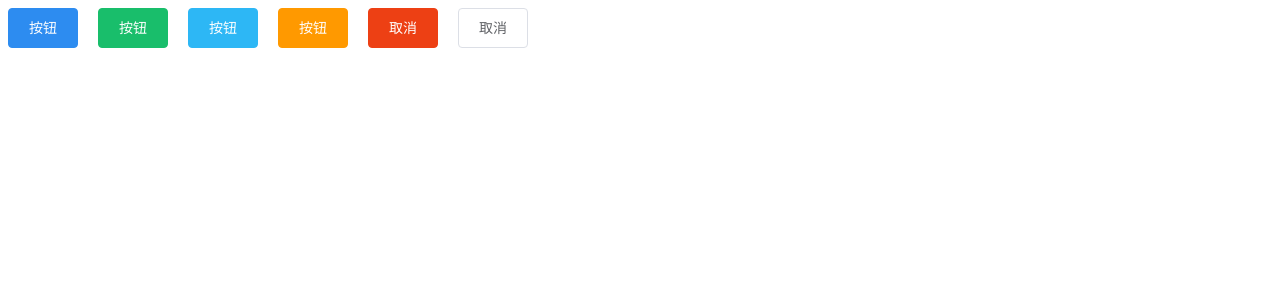
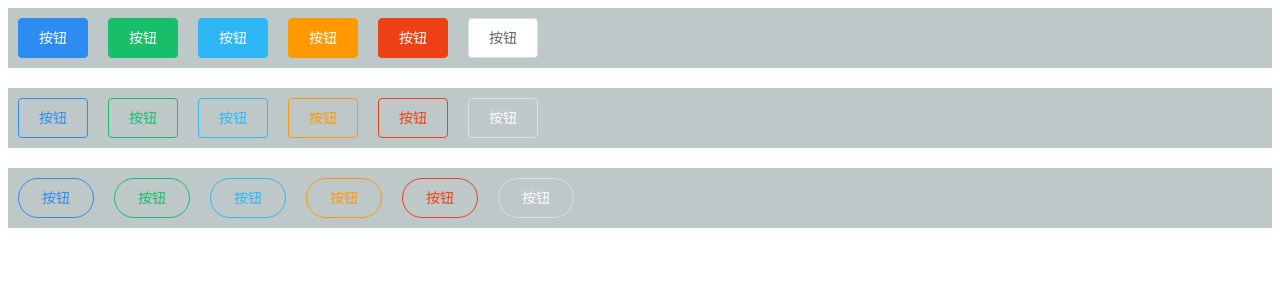
Before and after one commit to Phoebe0626/orange-ui, a Vue app: page / in a window 1280 px wide. Shown: the top 300 px of the page. Built offline with nearby package versions, Linux system fonts and the light colour scheme.

Commit message:
给button添加ghost和round属性

```diff
--- a/src/App.vue
+++ b/src/App.vue
@@ -5,8 +5,24 @@
       <o-button type="success">按钮</o-button>
       <o-button type="info">按钮</o-button>
       <o-button type="warning">按钮</o-button>
-      <o-button type="error">取消</o-button>
-      <o-button>取消</o-button>
+      <o-button type="error">按钮</o-button>
+      <o-button>按钮</o-button>
+    </div>
+    <div class="row">
+      <o-button ghost type="primary">按钮</o-button>
+      <o-button ghost type="success">按钮</o-button>
+      <o-button ghost type="info">按钮</o-button>
+      <o-button ghost type="warning">按钮</o-button>
+      <o-button ghost type="error">按钮</o-button>
+      <o-button ghost>按钮</o-button>
+    </div>
+    <div class="row">
+      <o-button round ghost type="primary">按钮</o-button>
+      <o-button round ghost type="success">按钮</o-button>
+      <o-button round ghost type="info">按钮</o-button>
+      <o-button round ghost type="warning">按钮</o-button>
+      <o-button round ghost type="error">按钮</o-button>
+      <o-button round ghost>按钮</o-button>
     </div>
   </div>
 </template>
@@ -19,6 +35,8 @@ export default {
 
 <style lang="scss">
 .row {
+  padding: 10px;
+  background-color: #bec8c8;
   margin-bottom: 20px;
   .o-button {
     margin-right: 20px;
--- a/src/components/button.vue
+++ b/src/components/button.vue
@@ -1,5 +1,11 @@
 <template>
-  <button class="o-button" :class="[`o-button--${type}`]">
+  <button
+    class="o-button"
+    :class="[`o-button--${type}`,
+      {'is-ghost': ghost},
+      {'is-round': round}
+    ]"
+  >
     <span><slot></slot></span>
   </button>
 </template>
@@ -11,7 +17,18 @@ export default {
     type: {
       type: String,
       default: 'default'
+    },
+    ghost: {
+      type: Boolean,
+      default: false
+    },
+    round: {
+      type: Boolean,
+      default: false
     }
+  },
+  created () {
+    console.log(this.ghost)
   }
 }
 </script>
@@ -29,7 +46,7 @@ export default {
   box-sizing: border-box;
   outline: none;
   // margin: 0;
-  transition: .1s;
+  transition: .2s;
   font-weight: 500;
   user-select: none;
   padding: 12px 20px;
@@ -102,4 +119,72 @@ export default {
     color: #fff;
   }
 }
+// 幽灵按钮：将其他按钮的内容反色，背景变为透明，常用在有色背景上
+.o-button.is-ghost {
+  color: #fff;
+  background-color: transparent;
+  &:hover,
+  &:focus {
+    background-color: transparent;
+    border-color: #409eff;
+    color: #409eff;
+  }
+}
+
+.o-button--primary.is-ghost {
+  color: #2d8cf0;
+  &:hover,
+  &:focus {
+    border-color: inherit;
+    background-color: rgba(255, 255, 255, .4);
+  }
+}
+.o-button--success.is-ghost {
+  color: #19be6b;
+  &:hover,
+  &:focus {
+    color: #19be6b;
+    border-color: #19be6b;
+    background-color: rgba(255, 255, 255, .4);
+  }
+}
+.o-button--info.is-ghost {
+  color: #2db7f5;
+  &:hover,
+  &:focus {
+    color: #2db7f5;
+    border-color: #2db7f5;
+    background-color: rgba(255, 255, 255, .4);
+  }
+}
+.o-button--warning.is-ghost {
+  color: #ff9900;
+  &:hover,
+  &:focus {
+    color: #ff9900;
+    border-color: #ff9900;
+    background-color: rgba(255, 255, 255, .4);
+  }
+}
+.o-button--error.is-ghost {
+  color: #ed4014;
+  &:hover,
+  &:focus {
+    color: #ed4014;
+    border-color: #ed4014;
+    background-color: rgba(255, 255, 255, .4);
+  }
+}
+
+// 圆角按钮
+.o-button.is-round {
+  border-radius: 20px;
+  padding: 12px 23px;
+}
+
+// 圆形按钮
+.o-button.is-circle {
+  border-radius: 50%;
+  padding: 12px;
+}
 </style>
```
